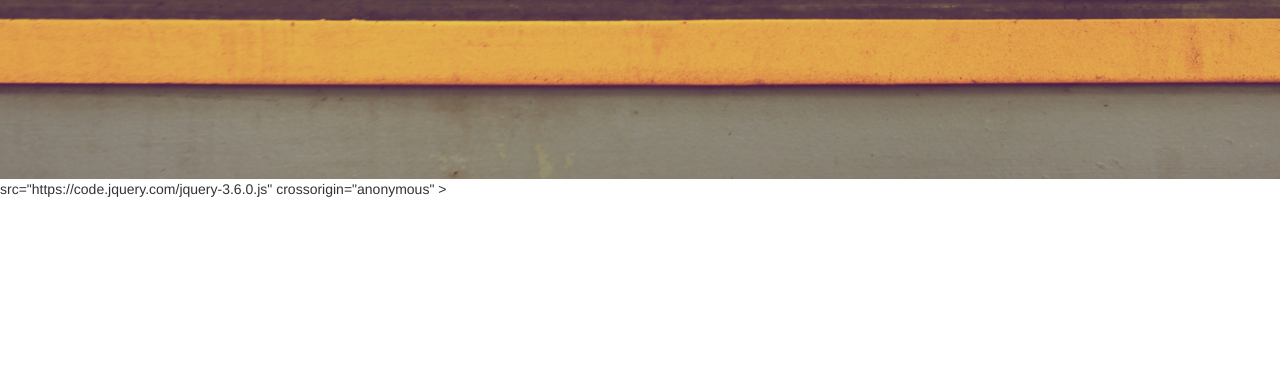
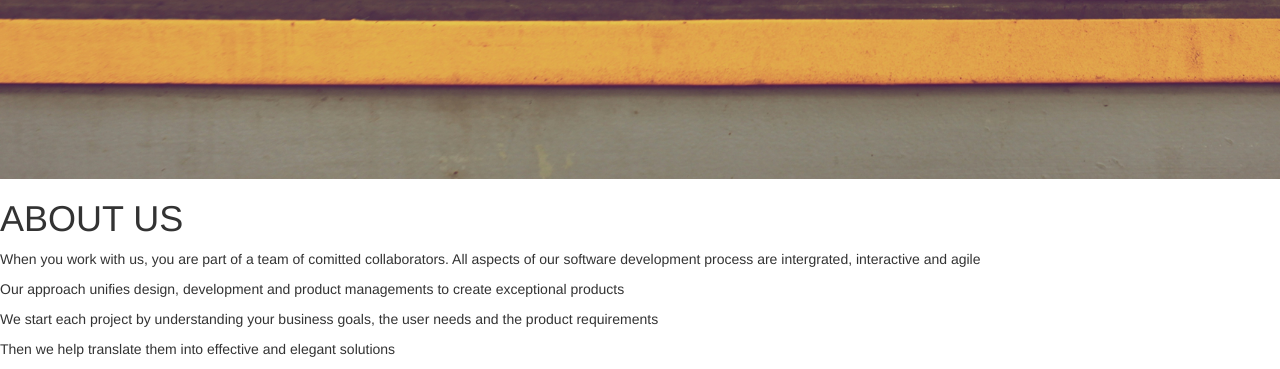
Before and after one commit to Karuu-01/Delani-Studio, a plain HTML site: page index.html in a window 1280 px wide. Shown: the part 621-990 px from the top of the page. Before the commit the page ends 820 px from the top, so only its background shows below. Drawn offline with nearby package versions, Linux system fonts and the light colour scheme.

Commit message:
add container-one

```diff
--- a/index.html
+++ b/index.html
@@ -17,20 +17,20 @@
       <h2>TO DELANI STUDIO</h2>
       <h3>AMAZING PEOPLE ARE MAKING AMAZING DESIGNS IN A FUN ENVIRONMENT</h3>
     </div>
-    <!-- <div class="container-one">
+    <div class="container-one">
         <h1>ABOUT US</h1>
         <p>When you work with us, you are part of a team of comitted collaborators. All aspects of our software development process are intergrated, interactive and agile</p>
         <p>Our approach unifies design, development and product managements to create exceptional products</p>
         <p>We start each project by understanding your business goals, the user needs and the product requirements</p>
         <p>Then we help translate them into effective and elegant solutions</p>
     </div>
-    <div class="container-two">
+    <!-- <div class="container-two">
       <h1>SERVICES</h1>
       <p>Before we sign a contract or write a line of code our team will spend the necessary time needed to understand your product vision</p>
       <p>The outcome of this session is proposal or high-level statement of work</p>
       <p>Based on your requirements, we can provide a complete offering or just the pieces you need</p>
-   </div>
-    <script -->
+   </div> -->
+    <script
       src="https://code.jquery.com/jquery-3.6.0.js"
       integrity="sha256-H+K7U5CnXl1h5ywQfKtSj8PCmoN9aaq30gDh27Xc0jk="
       crossorigin="anonymous"
```
